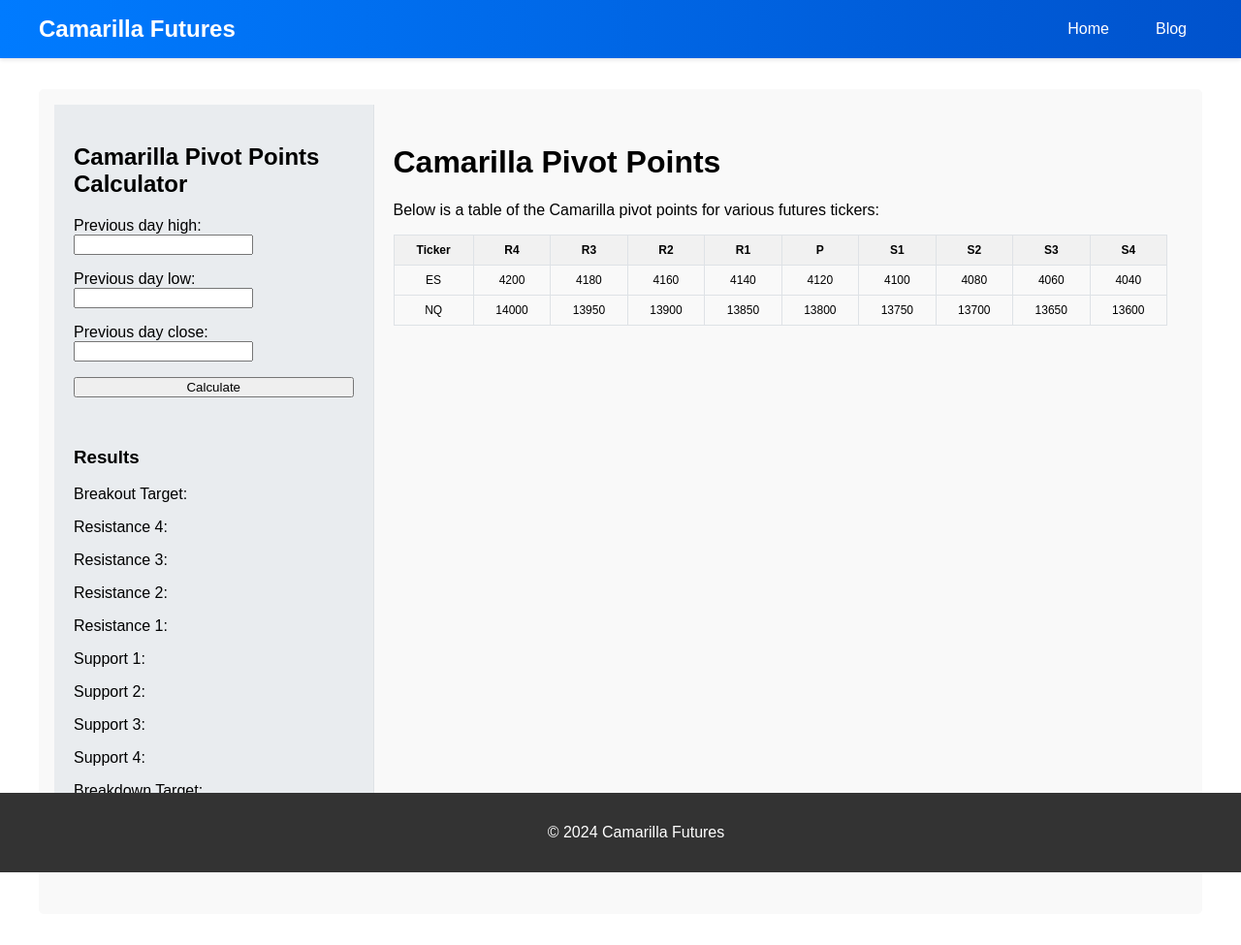
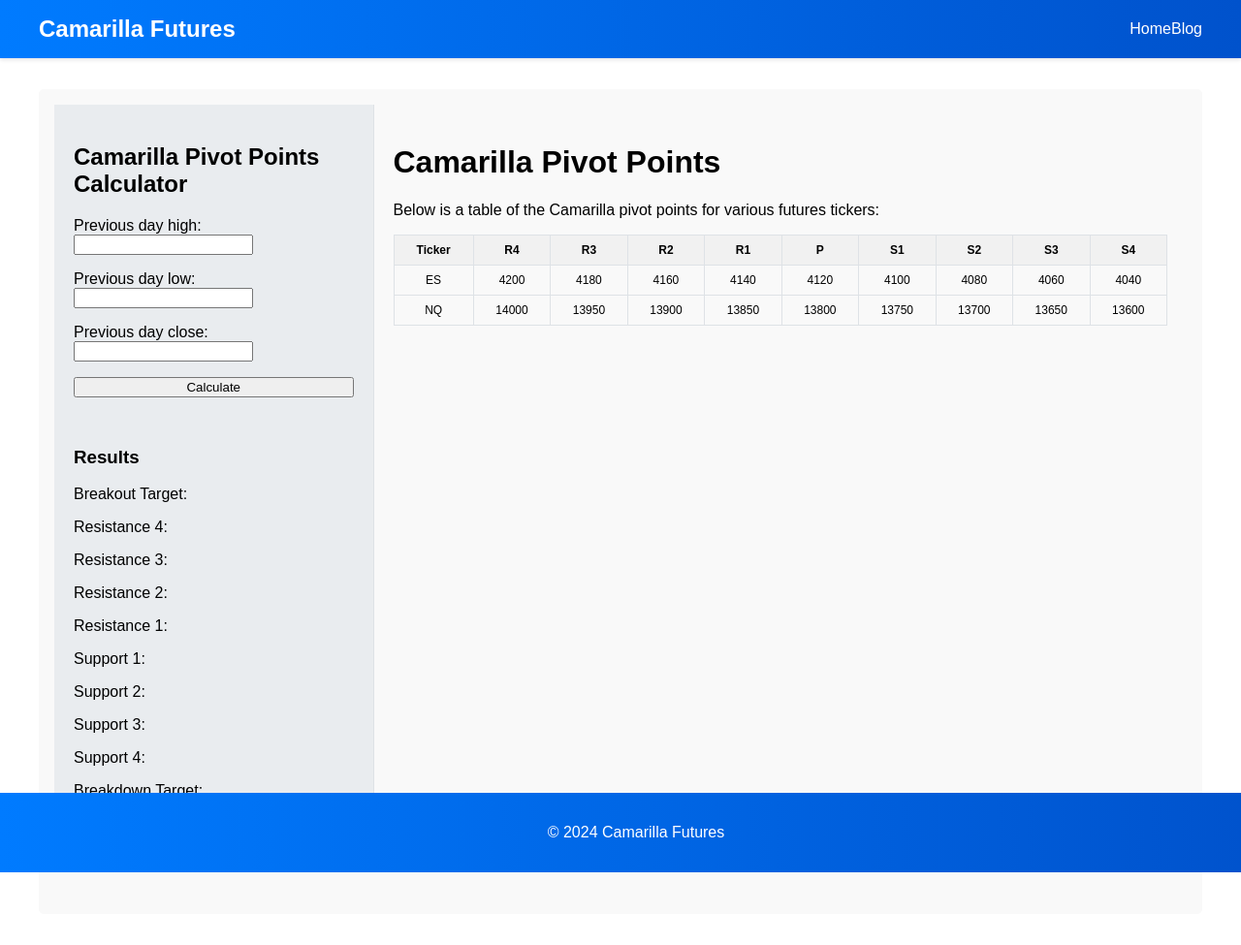
Before and after one commit to zackrylangford/daytrading-unplugged, a Jekyll site: the page built from index.markdown, in a window 1280 px wide. Shown: the whole page at 97% size. Built offline with Jekyll 4.4.1, drawn with Linux system fonts in a browser that asks for light colours.

Commit message:
updated styles for home page

```diff
--- a/assets/css/styles.css
+++ b/assets/css/styles.css
@@ -28,9 +28,6 @@ header nav ul {
     display: flex;
 }
 
-header nav ul li {
-    margin-left: 1rem;
-}
 
 header nav ul li a {
     color: #fff;
@@ -61,22 +58,10 @@ header .menu-toggle .bar {
     transition: 0.3s;
 }
 
-header .nav-list li {
-    margin-left: 1rem;
-}
 
 header .nav-list li a {
     color: #fff;
-    text-decoration: none;
-    padding: 0.5rem 1rem;
-    border-radius: 4px;
-    transition: background 0.3s;
 }
-
-header .nav-list li a:hover {
-    background: rgba(255, 255, 255, 0.2);
-}
-
 
 .container {
     display: flex;
@@ -118,7 +103,7 @@ header .nav-list li a:hover {
 }
 
 footer {
-    background-color: #333;
+    background: linear-gradient(90deg, rgba(0,123,255,1) 0%, rgba(0,82,204,1) 100%);
     color: #fff;
     text-align: center;
     padding: 1rem;
@@ -209,14 +194,15 @@ footer {
 
     header .nav-list li {
         width: 100%;
-        margin: 0;
+        padding-top: 10px;
     }
 
     header .nav-list li a {
-        padding: 1rem;
         width: 100%;
         text-align: left;
+        margin-bottom: 8px; /* Added spacing between links */
     }
+
     .container {
         flex-direction: column;
         margin: 1rem;
```
